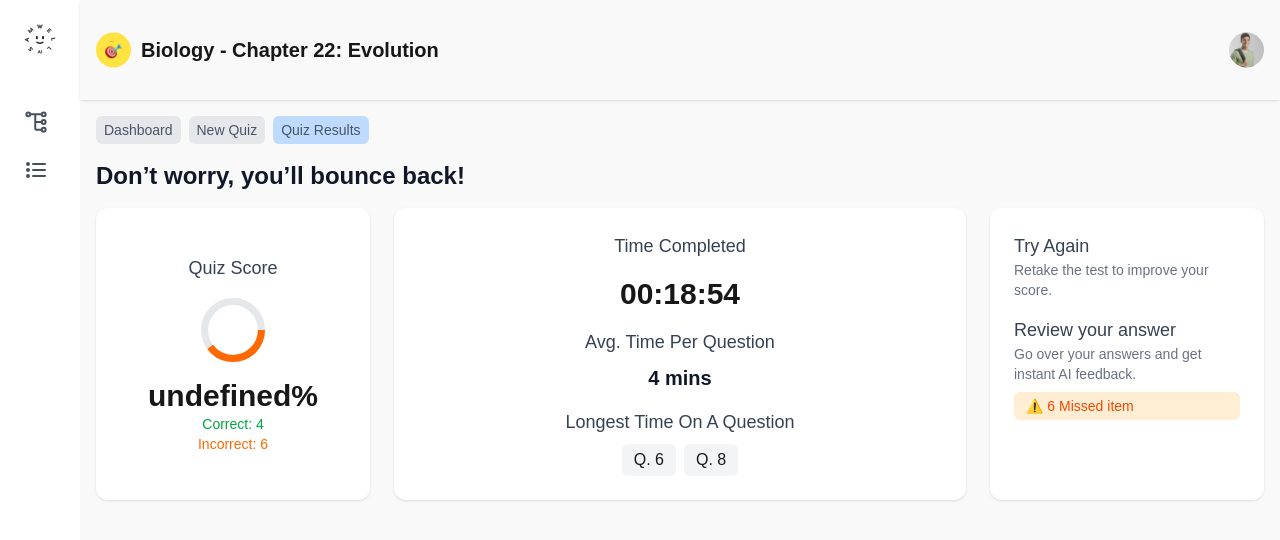
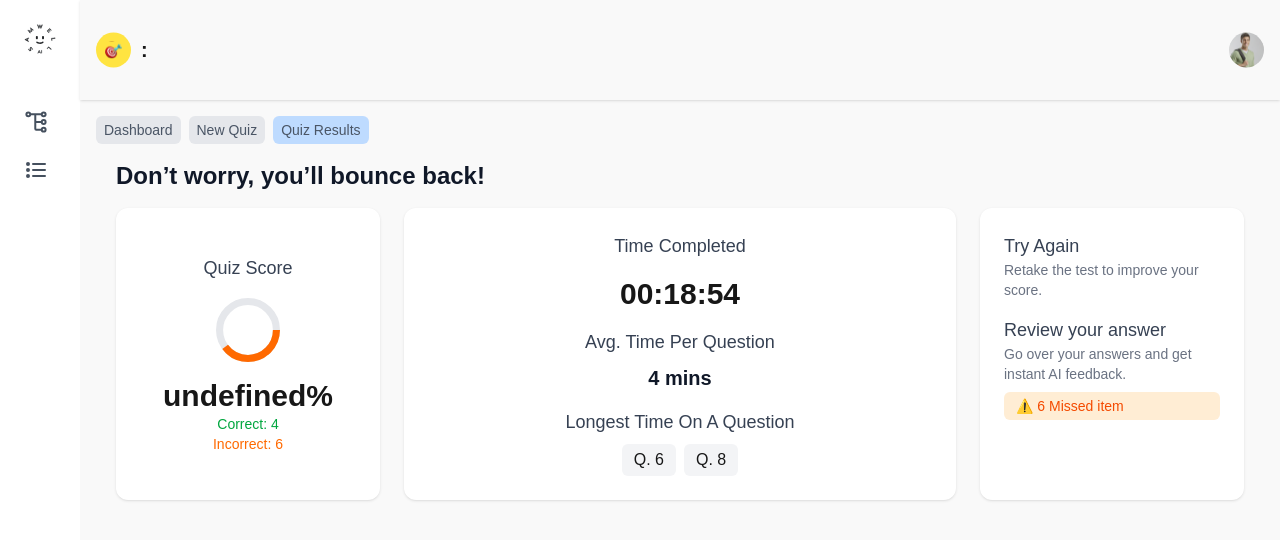
Before and after one commit to zeeshanpaalo/samwell, a Next.js app: page /dashboard/quiz/1 in a window 1280 px wide. Shown: the top 540 px of the page. Built offline with nearby package versions, Linux system fonts and the light colour scheme.

Commit message:
UI fixes

```diff
--- a/src/app/(protected)/dashboard/layout.tsx
+++ b/src/app/(protected)/dashboard/layout.tsx
@@ -1,10 +1,12 @@
 "use client";
+import { useQuizContext } from "@/providers/QuizProvider";
 import Image from "next/image";
 import Link from "next/link";
 
 export default function Layout({
   children,
 }: Readonly<{ children: React.ReactNode }>) {
+  const { quizId, topic } = useQuizContext();
   return (
     <div className="flex h-screen">
       {/* Sidebar */}
@@ -54,7 +56,7 @@ export default function Layout({
               height={35}
             />
             <div className="font-inter font-bold text-[20px] leading-[24px] tracking-[-1.5%] capitalize ml-[10px]">
-              Biology - Chapter 22: Evolution
+              {`${topic} : ${quizId}`}
             </div>
           </div>
           <div className="flex items-center space-x-4">
--- a/src/app/(protected)/dashboard/quiz/[quidId]/page.tsx
+++ b/src/app/(protected)/dashboard/quiz/[quidId]/page.tsx
@@ -12,10 +12,10 @@ const QuizResults: React.FC = () => {
         <span className="bg-gray-200 px-2 py-1 rounded-md">New Quiz</span>
         <span className="bg-blue-200 px-2 py-1 rounded-md">Quiz Results</span>
       </div>
-      <h2 className="text-2xl font-semibold text-gray-900 mb-4">
+      <h2 className="text-2xl font-semibold text-gray-900 mb-4 px-[20px]">
         Don’t worry, you’ll bounce back!
       </h2>
-      <div className="grid grid-cols-4 gap-6">
+      <div className="grid grid-cols-4 gap-6 px-[20px]">
         {/* Quiz Score */}
         <div className="bg-white p-6 rounded-xl shadow-sm col-span-1 flex flex-col items-center justify-center text-center">
           <h3 className="text-lg font-medium text-gray-700">Quiz Score</h3>
--- a/src/app/(protected)/dashboard/quiz/add/page.tsx
+++ b/src/app/(protected)/dashboard/quiz/add/page.tsx
@@ -1,15 +1,10 @@
 "use client";
 
-import React, { useEffect, useState } from "react";
-// import { useRouter } from "next/navigation";
-import { useSearchParams } from "next/navigation";
-import QuizQuestionsList, { AnyQuestion } from "@/components/quiz";
-// import { fetchQuizData, submitAnswers } from "@/mocks/api";
+import React, { useEffect } from "react";
+import QuizQuestionsList from "@/components/quiz";
 import { useQuizContext } from "@/providers/QuizProvider";
 
 const StartQuiz: React.FC = () => {
-  const searchParams = useSearchParams();
-  const studyInput = searchParams.get("studyInput");
 
   const {
     fetchAndSetQuestions,
@@ -18,13 +13,14 @@ const StartQuiz: React.FC = () => {
     questions,
     isLoading,
     handleSubmit,
+    topic
   } = useQuizContext();
 
   useEffect(() => {
-    if (studyInput) {
-      fetchAndSetQuestions(studyInput);
+    if (topic) {
+      fetchAndSetQuestions(topic);
     }
-  }, [studyInput]);
+  }, [topic]);
 
   return (
     <div className="flex flex-col w-full px-[16px] py-[16px] min-h-screen">
--- a/src/app/page.tsx
+++ b/src/app/page.tsx
@@ -1,16 +1,17 @@
 "use client";
 
+import { useQuizContext } from "@/providers/QuizProvider";
 import { useRouter } from "next/navigation";
 import { useState } from "react";
 
 export default function Home() {
+  const { setTopic } = useQuizContext();
   const router = useRouter();
   const [studyInput, setStudyInput] = useState(""); // State for the text input
 
   const handleStartStudying = () => {
-    router.push(
-      `/dashboard/quiz/add?studyInput=${encodeURIComponent(studyInput)}`
-    );
+    setTopic(studyInput);
+    router.push(`/dashboard/quiz/add`);
   };
 
   return (
--- a/src/mocks/api.ts
+++ b/src/mocks/api.ts
@@ -3,11 +3,13 @@ import { AnyQuestion } from "@/components/quiz";
 // Mock function to simulate fetching quiz data from an API
 export const fetchQuizData = async (
   UserInput: string
-): Promise<AnyQuestion[]> => {
+): Promise<{ quizId: string; questions: AnyQuestion[] }> => {
   // Simulate an API delay with a timeout
-  return new Promise((resolve) => {
+  return new Promise((resolve: any) => {
     setTimeout(() => {
-      resolve([
+      resolve({
+        quizId: "1",
+        questions: [
           {
             id: "1",
             type: "SINGLE_CHOICE",
@@ -50,7 +52,8 @@ export const fetchQuizData = async (
             text: "Whats your thought on String theory?",
             options: [],
           },
-      ]);
+        ],
+      });
     }, 1000); // Simulate network delay
   });
 };
@@ -88,8 +91,6 @@ export const submitAnswers = (answers: {
         averageTimePerQuestion: parseFloat(averageTimePerQuestion.toFixed(2)),
       };
 
-      console.log("Mocked quiz result:", result);
-
       resolve(result);
     }, 1000);
   });
--- a/src/providers/QuizProvider.tsx
+++ b/src/providers/QuizProvider.tsx
@@ -13,6 +13,9 @@ type AnswersMap = {
 interface QuizContextType {
   topic: string;
   setTopic: (topic: string) => void;
+
+  quizId: string;
+  setQuizId: (quizId: string) => void;
 
   questions: AnyQuestion[];
   isLoading: boolean;
@@ -37,6 +40,7 @@ export const QuizProvider: React.FC<{ children: React.ReactNode }> = ({
 }) => {
   const router = useRouter();
   const [topic, setTopic] = useState("");
+  const [quizId, setQuizId] = useState("");
   const [questions, setQuestions] = useState<AnyQuestion[]>([]);
   const [isLoading, setIsLoading] = useState(true);
   const [answers, setAnswers] = useState<AnswersMap>({});
@@ -46,7 +50,8 @@ export const QuizProvider: React.FC<{ children: React.ReactNode }> = ({
     setIsLoading(true);
     setTopic(topic);
     const data = await fetchQuizData(topic);
-    setQuestions(data);
+    setQuestions(data.questions);
+    setQuizId(data.quizId)
     setIsLoading(false);
   }, []);
 
@@ -67,9 +72,8 @@ export const QuizProvider: React.FC<{ children: React.ReactNode }> = ({
   const handleSubmit = useCallback(() => {
     submitAnswers(answers)
       .then((res: QuizResults) => {
-        setResult(res); // Store result for use elsewhere
-        console.log("Quiz Result:", res);
-        router.push("/dashboard/quiz/1");
+        setResult(res);
+        router.push(`/dashboard/quiz/${quizId}`);
       })
       .catch((err) => console.error("Error submitting quiz:", err));
   }, [answers, router]);
@@ -79,6 +83,8 @@ export const QuizProvider: React.FC<{ children: React.ReactNode }> = ({
       value={{
         topic,
         setTopic,
+        quizId,
+        setQuizId,
         questions,
         isLoading,
         answers,
```
Lines whose indentation alone changed are shown as unchanged.
